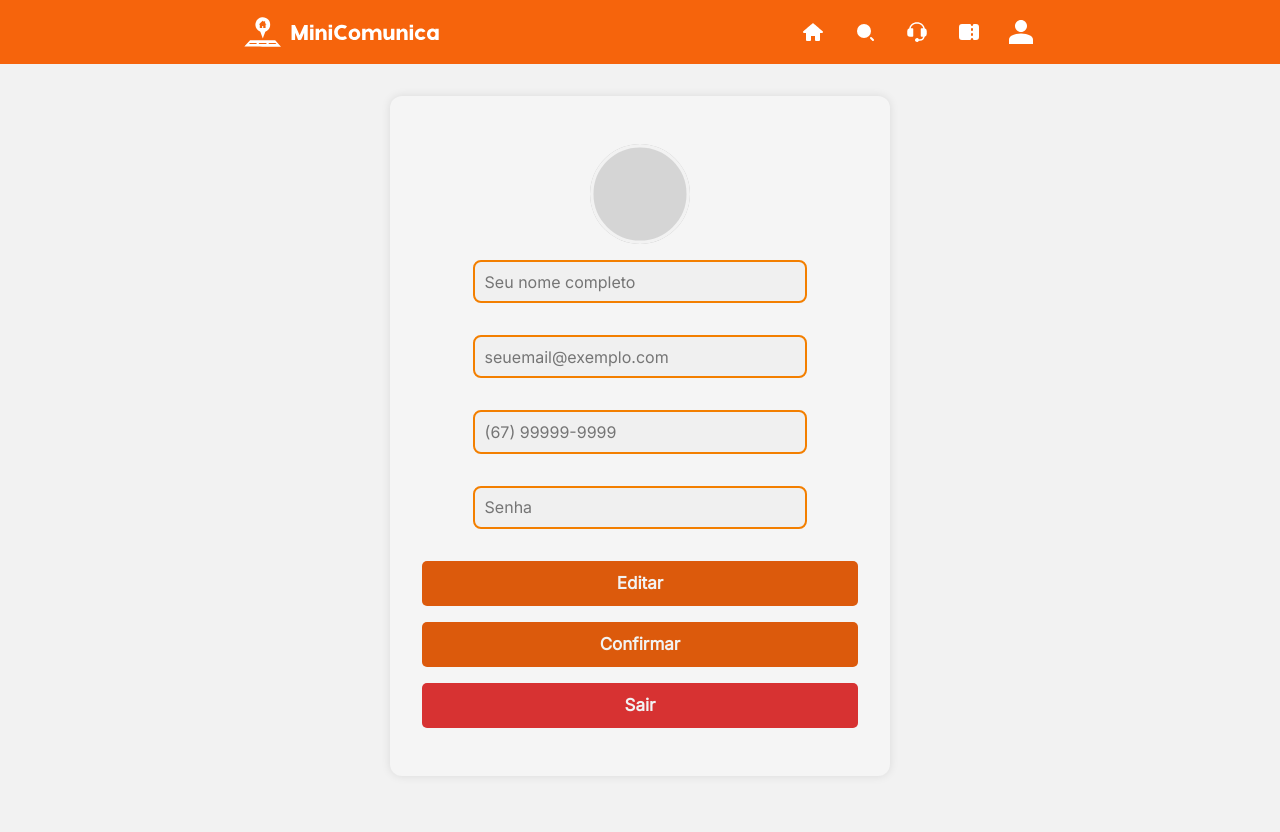
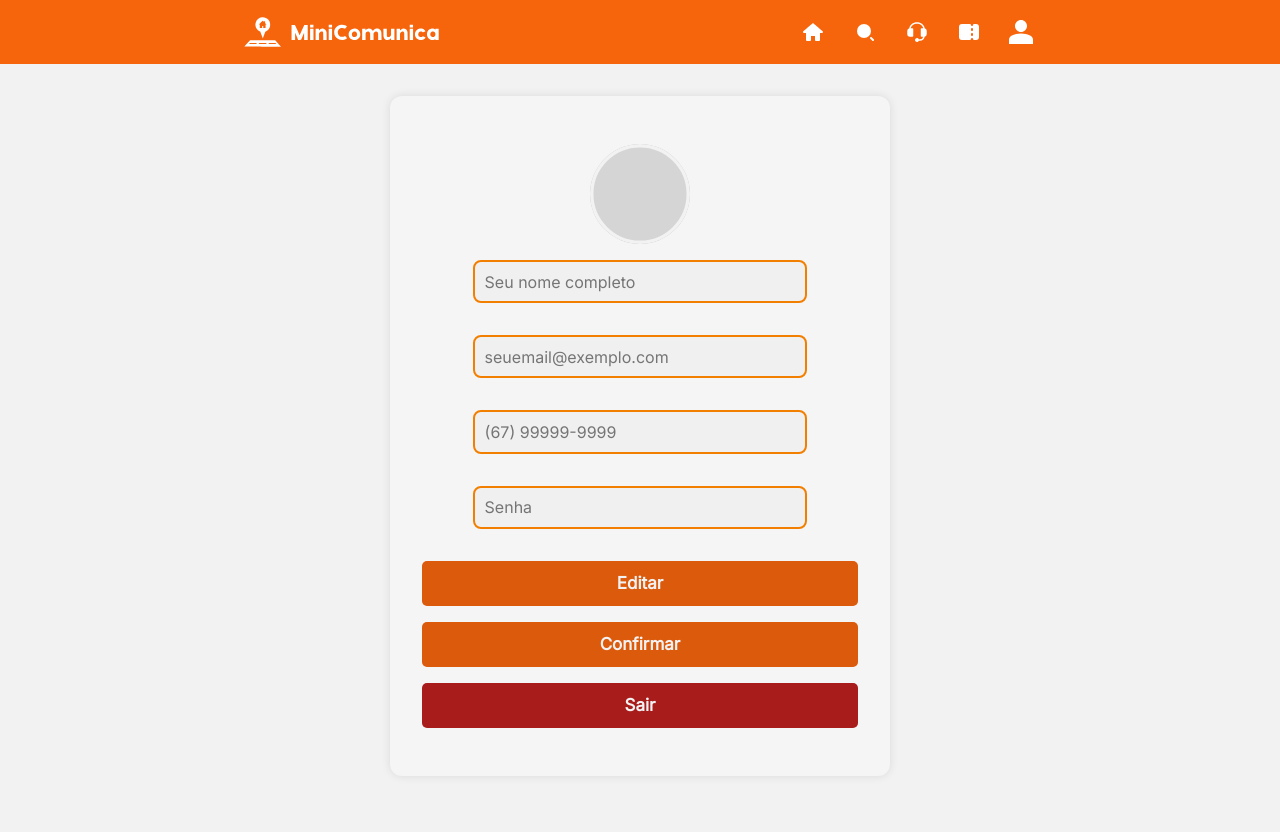
Before and after one commit to cadulucas1/CRUDCAT, a PHP site: template app/views/cliente/perfil.php in a window 1280 px wide. Run offline with PHP 8.4, Linux system fonts and the light colour scheme; the template is opened without the code that fills it, so the values that code supplies are empty.

Commit message:
Fix (Perfil Cliente): Ajuste de cor do botão

```diff
--- a/public/css/cliente/perfil.css
+++ b/public/css/cliente/perfil.css
@@ -61,6 +61,10 @@ body {
 }
 
 .vermelho{
+    background-color: var(--vermelhoescuro);
+}
+
+.vermelho:hover{
     background-color: var(--vermelho);
 }
 
--- a/public/css/style.css
+++ b/public/css/style.css
@@ -17,6 +17,7 @@
     --BrancoGelo: #D5D5D5;
     --CinzaClaro: #D9D9D9;
     --vermelho: #D73232;
+    --vermelhoescuro: #a81c1c;
 
 }
 
```
